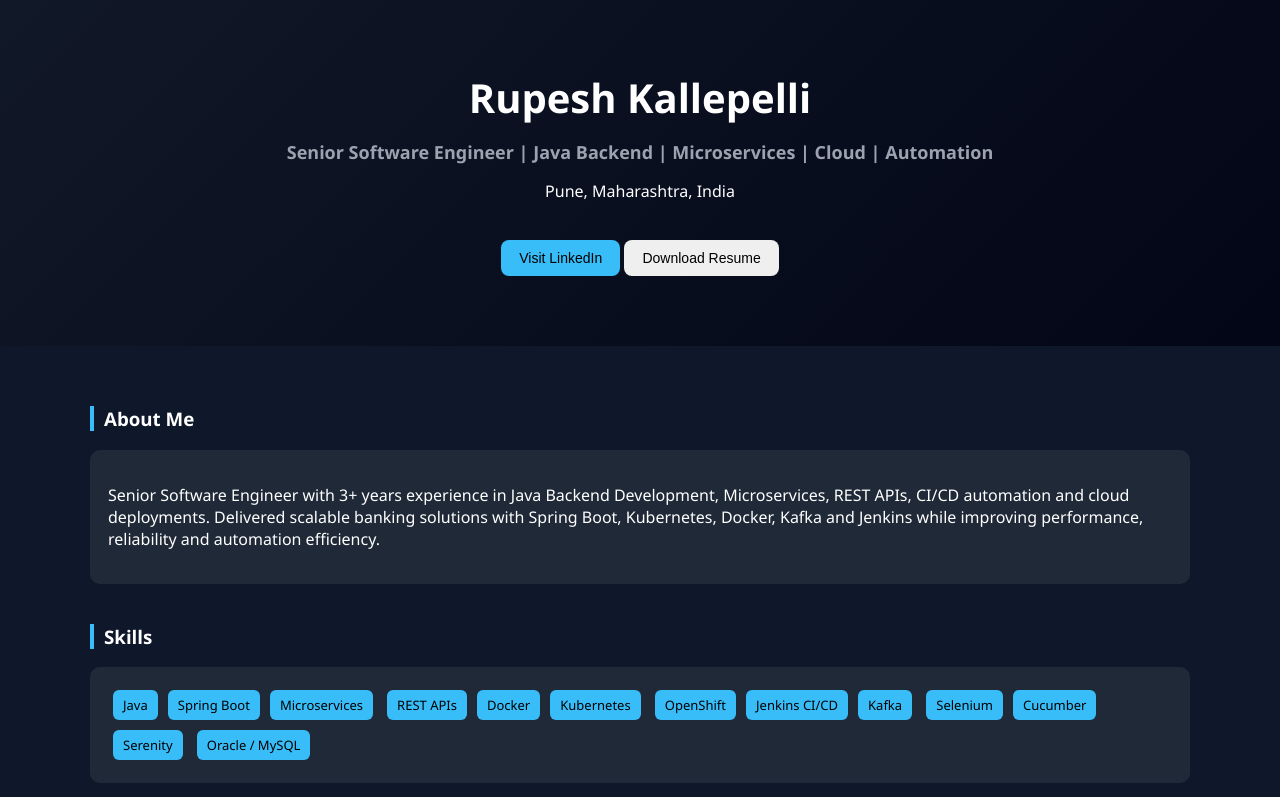
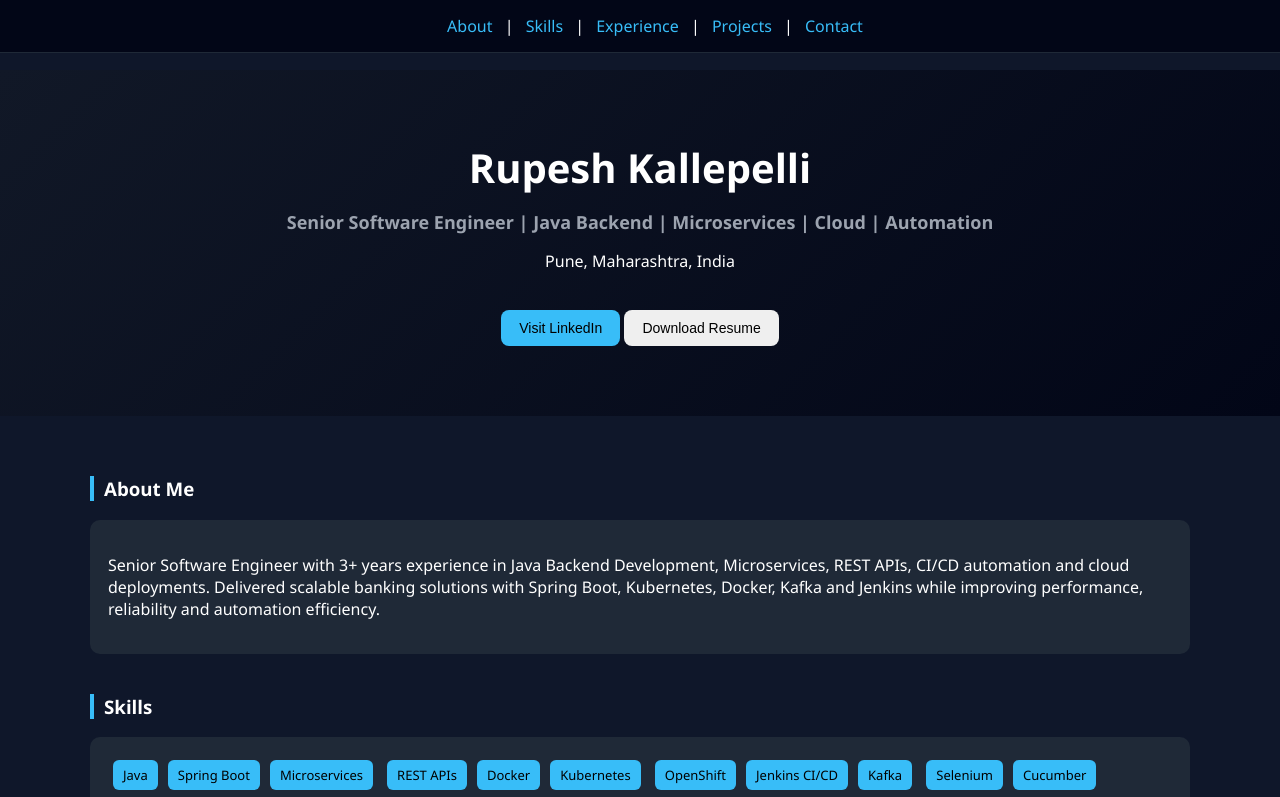
Before and after one commit to rupesh-kallepelli/rupesh-kallepelli.github.io, a plain HTML site: page index.html in a window 1280 px wide. Shown: the top 797 px of the page. Drawn offline with Linux system fonts and the light colour scheme.

Commit message:
Update index.html

```diff
--- a/index.html
+++ b/index.html
@@ -104,6 +104,32 @@ a:hover{color:#67e8f9;}
 </head>
 
 <body>
+	<nav style="
+	  position:fixed;
+	  top:0;
+	  width:100%;
+	  background:#020617;
+	  padding:15px;
+	  text-align:center;
+	  border-bottom:1px solid #1f2937;">
+
+	  <a href="#about">About</a> |
+	  <a href="#skills">Skills</a> |
+	  <a href="#experience">Experience</a> |
+	  <a href="#projects">Projects</a> |
+	  <a href="#contact">Contact</a>
+	</nav>
+
+	<style>
+	nav a{
+	  color:#38bdf8;
+	  margin:0 8px;
+	  text-decoration:none;
+	}
+	nav a:hover{color:#67e8f9;}
+	body{scroll-behavior:smooth;}
+	header{margin-top:70px;}
+	</style>
 
 <header class="fade">
   <h1>Rupesh Kallepelli</h1>
@@ -113,14 +139,14 @@ a:hover{color:#67e8f9;}
   <a href="https://www.linkedin.com/in/rupesh-kallepelli" target="_blank">
     <button class="btn-primary">Visit LinkedIn</button>
   </a>
-  <a href="Rupesh_Kallepelli_Resume.pdf" download>
+  <a href="Rupesh_Kallepelli.pdf" download>
     <button>Download Resume</button>
   </a>
 </header>
 
 <div class="container">
 
-  <div class="section fade">
+  <div class="section fade" id="about">
     <h3>About Me</h3>
     <div class="card">
       <p>
@@ -131,7 +157,7 @@ a:hover{color:#67e8f9;}
     </div>
   </div>
 
-  <div class="section fade">
+  <div class="section fade" id="skills">
     <h3>Skills</h3>
     <div class="card skills">
       <span>Java</span><span>Spring Boot</span><span>Microservices</span>
@@ -142,7 +168,7 @@ a:hover{color:#67e8f9;}
     </div>
   </div>
 
-  <div class="section fade">
+  <div class="section fade" id="experience">
     <h3>Experience</h3>
 
     <div class="card">
@@ -161,7 +187,7 @@ a:hover{color:#67e8f9;}
     </div>
   </div>
 
-  <div class="section fade">
+  <div class="section fade" id="projects">
     <h3>Highlighted Projects</h3>
 
     <div class="project">
@@ -180,7 +206,7 @@ a:hover{color:#67e8f9;}
     </div>
   </div>
 
-  <div class="section fade">
+  <div class="section fade" id="contact">
     <h3>Contact</h3>
     <div class="card">
       📧 Email: <a href="mailto:kallepallirupesh@gmail.com">kallepallirupesh@gmail.com</a><br>
```
